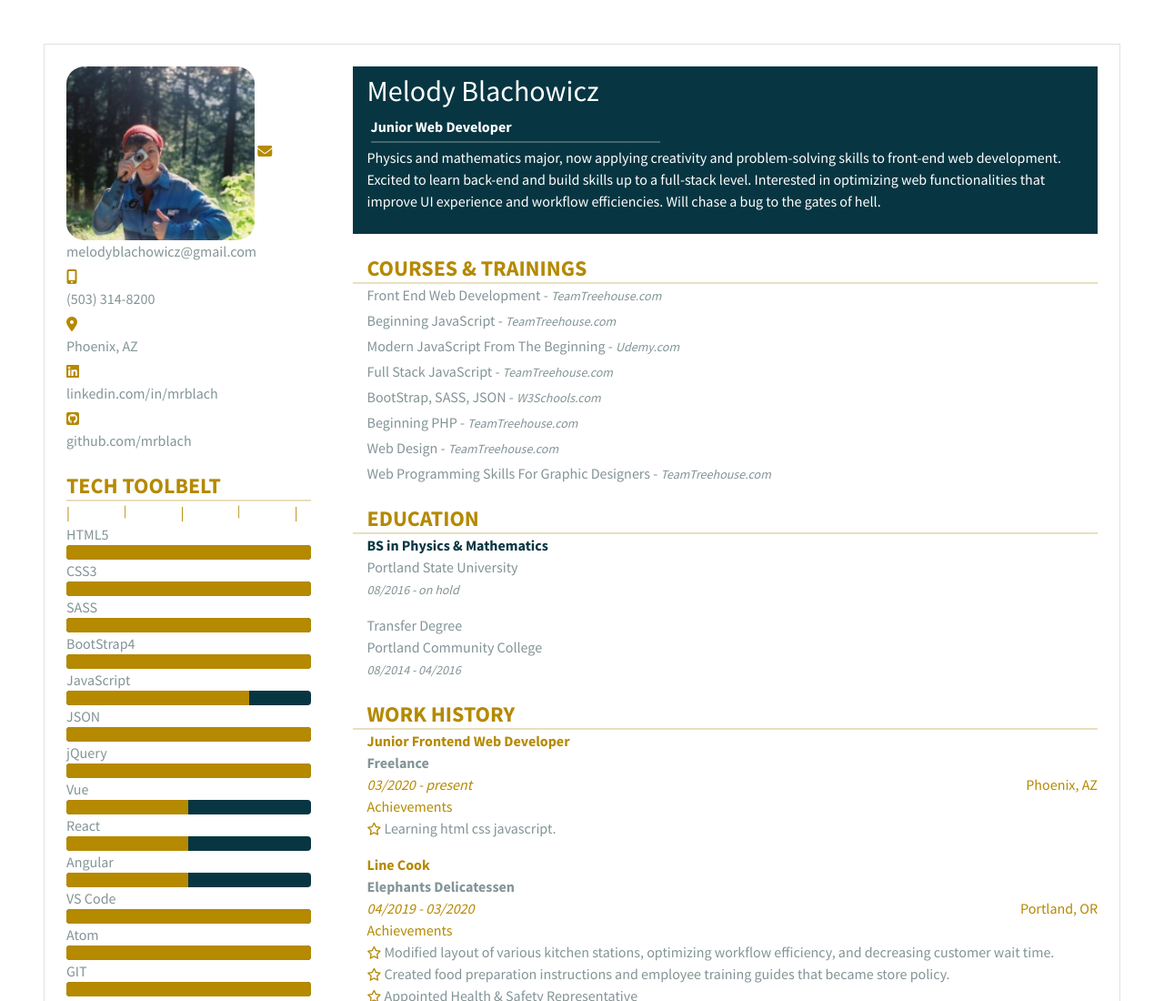
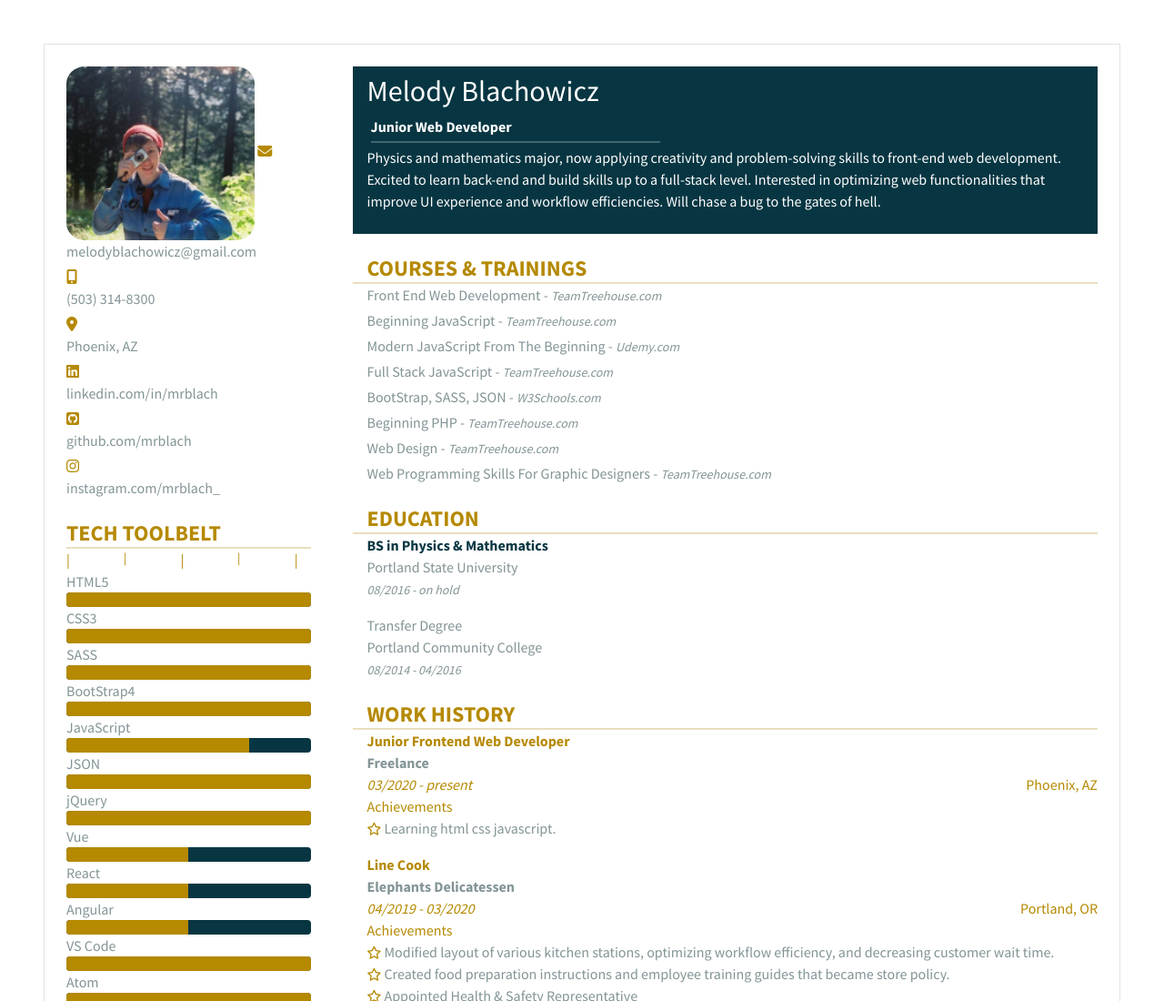
Before and after one commit to MRBlach/digital-cv, a plain HTML site: page index.html in a window 1280 px wide. Shown: the top 1100 px of the page at 91% size. Drawn offline with nearby package versions, Linux system fonts and the light colour scheme.

Commit message:
Update index.html

```diff
--- a/index.html
+++ b/index.html
@@ -19,7 +19,7 @@
           <p class="mb-1">melodyblachowicz@gmail.com</p>
           <!-- phone -->
           <i class="fas fa-mobile-alt text-primary"></i>
-          <p class="mb-1">(503) 314-8200</p>
+          <p class="mb-1">(503) 314-8300</p>
           <!-- location -->
           <i class="fas fa-map-marker-alt text-primary"></i>
           <p class="mb-1">Phoenix, AZ</p>
@@ -29,6 +29,9 @@
           <!-- github -->
           <i class="fab fa-github-square text-primary"></i>
           <p class="mb-1">github.com/mrblach</p>
+           <!-- instagram -->
+          <i class="fab fa-instagram text-primary"></i>
+          <p class="mb-1">instagram.com/mrblach_</p>
 
           <!-- toolbelt -->
           <h4 class="text-primary mt-4 mb-0"><strong>TECH TOOLBELT</strong></h4>
```
